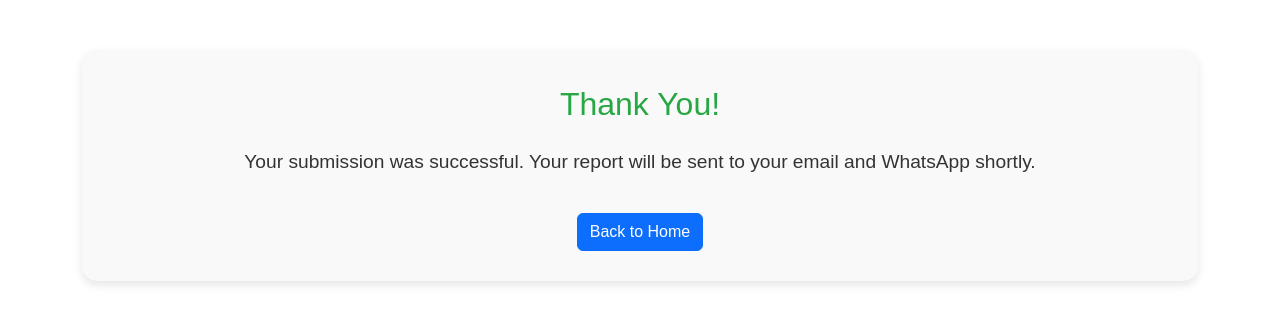
After one commit to propques33/FindUrSpace, a Flask app: page /thankyou in a window 1280 px wide. The commit adds this page. Shown: the top 324 px of the page. Run offline with Flask 3, Linux system fonts and the light colour scheme; some libraries are stand-ins or nearby versions.

Commit message:
thankyou page added

```diff
--- a/core/routes.py
+++ b/core/routes.py
@@ -101,6 +101,10 @@ def submit_info():
         session['contact'] = contact
         flash('User information saved successfully.', 'success')
         return jsonify({'status': 'success', 'message': 'User added successfully', 'user_id': session['user_id']})
+
+@core_bp.route('/thankyou')
+def thankyou():
+    return render_template('thankyou.html')
 
 # Route to handle user preferences submission (Your Preference form)
 @core_bp.route('/submit_preferences', methods=['POST'])
--- a/templates/index.html
+++ b/templates/index.html
@@ -173,7 +173,7 @@
                 <div id="step-nav" class="steps step-nav">
                     <div class="step active">Your Info</div>
                     <div class="step">Your Preference</div>
-                    <div class="step">Report</div>
+
                 </div>
                 <form id="dynamic-form"></form> <!-- This form will be dynamically updated -->
             </div>
--- /dev/null
+++ b/templates/thankyou.html
@@ -0,0 +1,50 @@
+<!DOCTYPE html>
+<html lang="en">
+<head>
+    <meta charset="UTF-8">
+    <meta name="viewport" content="width=device-width, initial-scale=1.0">
+    <title>Thank You!</title>
+    <!-- Bootstrap 5.3 CSS -->
+    <link href="https://cdn.jsdelivr.net/npm/bootstrap@5.3.0-alpha1/dist/css/bootstrap.min.css" rel="stylesheet">
+    <style>
+        body {
+            font-family: 'Report School Regular', Arial, sans-serif;
+        }
+
+        .thankyou-container {
+            background-color: #f9f9f9;
+            border-radius: 15px;
+            padding: 30px;
+            box-shadow: rgba(0, 0, 0, 0.1) 0px 4px 10px 0px;
+            text-align: center;
+            margin-top: 50px;
+        }
+
+        .thankyou-header {
+            font-family: 'Report School Bold', Arial, sans-serif;
+            font-size: 2rem;
+            color: #28a745;
+            margin-bottom: 20px;
+        }
+
+        .thankyou-text {
+            font-size: 1.2rem;
+            color: #333;
+            margin-bottom: 20px;
+        }
+    </style>
+</head>
+<body>
+
+    <div class="container mt-5">
+        <div class="thankyou-container">
+            <div class="thankyou-header">Thank You!</div>
+            <p class="thankyou-text">Your submission was successful. Your report will be sent to your email and WhatsApp shortly.</p>
+            <button onclick="window.location.href='/'" class="btn btn-primary btn-block mt-3">Back to Home</button>
+        </div>
+    </div>
+
+    <!-- Bootstrap 5.3 JS -->
+    <script src="https://cdn.jsdelivr.net/npm/bootstrap@5.3.0-alpha1/dist/js/bootstrap.bundle.min.js"></script>
+</body>
+</html>
```
Also changed, not shown: static/js/script.js (+1 -9 lines).
